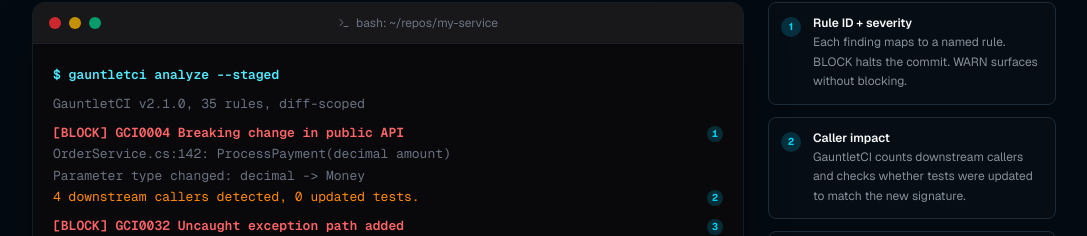
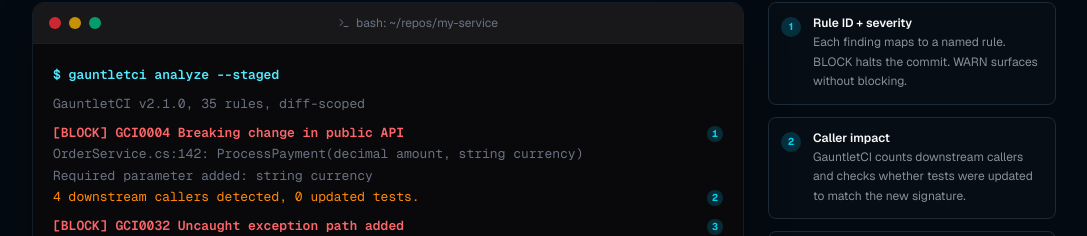
Before and after one commit to EricCogen/GauntletCI, a Next.js app in the folder site/: page / in a window 1280 px wide. Shown: the part 2233-2469 px from the top of the page, without its empty margins (96-1183 px from the left). Built offline with nearby package versions, Linux system fonts and the light colour scheme.

Commit message:
[DOCS] Remove meta keywords tag and fix terminal example to idiomatic C#

```diff
--- a/site/app/layout.tsx
+++ b/site/app/layout.tsx
@@ -74,13 +74,6 @@
   metadataBase: new URL('https://gauntletci.com'),
   title: 'GauntletCI: Catch Breaking Changes Before They Merge',
   description: 'Find regressions that pass tests and code review. 100% local execution. No cloud. Sub-second diff analysis for C# and .NET.',
-  keywords: [
-    'csharp', 'dotnet', 'risk-analysis', 'static-analysis', 'pre-commit',
-    'code-review', 'compliance', 'roslyn-analyzer', 'security-automation',
-    'sast', 'shift-left', 'github-actions', 'privacy-focused', 'local-first',
-    'audit-driven-development', 'local-first-ai', 'diff-analyser',
-    'change-risk-engine', 'pr-analysis',
-  ],
   alternates: { canonical: '/' },
   icons: {
     icon: [
--- a/site/components/terminal-block.tsx
+++ b/site/components/terminal-block.tsx
@@ -12,8 +12,8 @@
   { type: "dim",      text: "  GauntletCI v2.1.0, 35 rules, diff-scoped" },
   { type: "blank",    text: "" },
   { type: "critical", text: "  [BLOCK]  GCI0004  Breaking change in public API", annotation: 1 },
-  { type: "dim",      text: "           OrderService.cs:142: ProcessPayment(decimal amount)" },
-  { type: "dim",      text: "           Parameter type changed: decimal -> Money" },
+  { type: "dim",      text: "           OrderService.cs:142: ProcessPayment(decimal amount, string currency)" },
+  { type: "dim",      text: "           Required parameter added: string currency" },
   { type: "risk",     text: "           4 downstream callers detected, 0 updated tests.", annotation: 2 },
   { type: "blank",    text: "" },
   { type: "critical", text: "  [BLOCK]  GCI0032  Uncaught exception path added", annotation: 3 },
```
